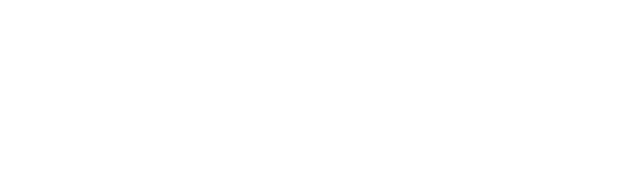
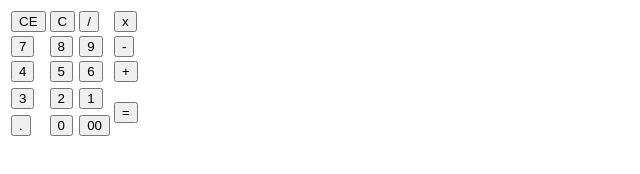
Before and after one commit to jeiberG/Project-Calculator, a plain HTML site: page index.html in a window 1280 px wide. Shown: the whole page, without its empty margins (0-640 px from the left). Drawn offline with Linux system fonts and the light colour scheme.

Commit message:
Creará una estructura HTML básica que incluirá botones para cada dígito, operadores y un botón de igualdad, así como una pantalla para mostrar los resultados.

```diff
--- a/index.html
+++ b/index.html
@@ -8,6 +8,52 @@
     <script src="main.js" defer></script>
 </head>
 <body>
+    <div class="conteniner">
 
+        <div class="calculadora">
+            <div class="display-screen">
+                <div id="display"></div>
+            </div>
+            <div class="botones">
+                <table>
+                    <tr>
+                        <td><button class="btn-operador" id="clear">CE</button></td>
+                        <td><button class="btn-operador" id="C">C</button></td>
+                        <td><button class="btn-operador" id="/">/</button></td>
+                        <td><button class="btn-operador" id="*">x</button></td>
+
+                    </tr>
+
+                    <tr>
+                        <td><button class="btn-number" id="7">7</button></td>
+                        <td><button class="btn-number" id="8">8</button></td>
+                        <td><button class="btn-number" id="9">9</button></td>
+                        <td><button class="btn-operador" id="-">-</button></td>
+                    </tr>
+
+                    <tr>
+                        <td><button class="btn-number" id="4">4</button></td>
+                        <td><button class="btn-number" id="5">5</button></td>
+                        <td><button class="btn-number" id="6">6</button></td>
+                        <td><button class="btn-operador" id="+">+</button></td>
+                    <tr>
+
+                    <tr>
+                        <td><button class="btn-number" id="3">3</button></td>
+                        <td><button class="btn-number" id="2">2</button></td>
+                        <td><button class="btn-number" id="1">1</button></td>
+                        <td rowspan="3"><button class="btn-igual" id="equal">=</button></td>
+                    <tr>
+
+                    <tr>
+                        <td><button class="btn-operador" id=".">.</button></td>
+                        <td><button class="btn-number" id="0">0</button></td>
+                        <td><button class="btn-operador" id="00">00</button></td>
+                    <tr>
+                </table>
+            </div>
+        </div>
+
+    </div>
 </body>
 </html>
```
